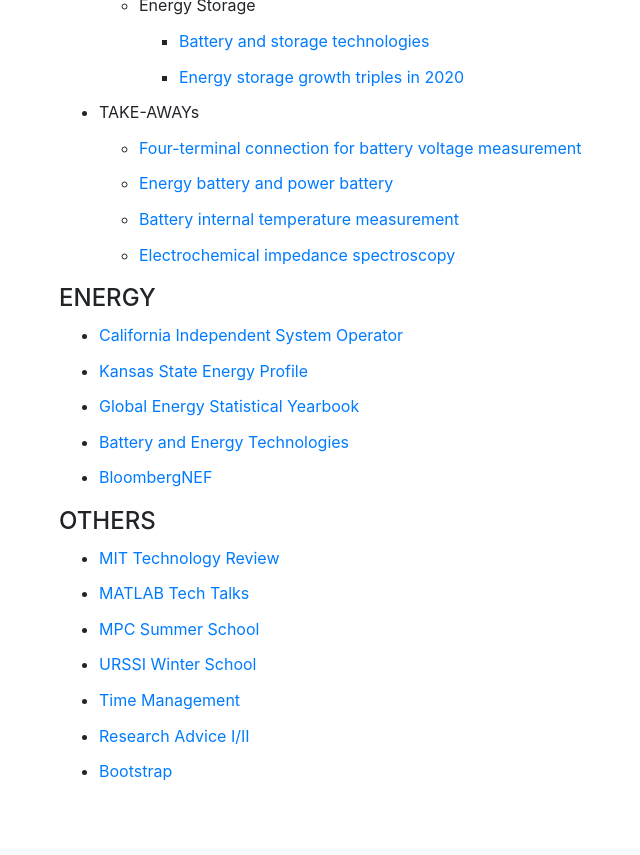
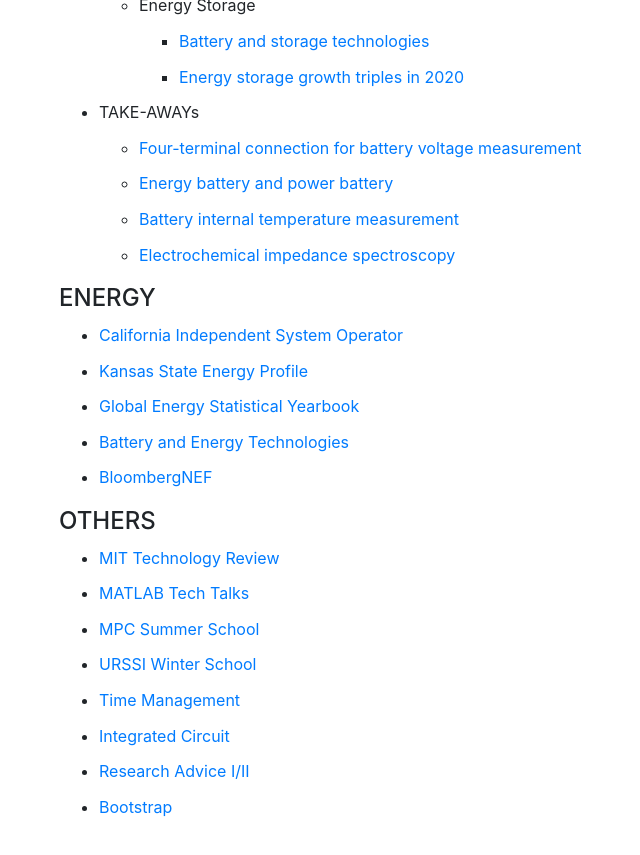
Before and after one commit to ningtian/ningtian.github.io, a Jekyll site: the page links/index.html, which Jekyll copies as it is, in a window 1280 px wide and 900 px high, scrolled down 1576 px. Shown: the top 855 px of the window, without its empty margins (121-761 px from the left). Built offline with Jekyll 4.4.1, drawn with Linux system fonts in a browser that asks for light colours.

Commit message:
Update index.html

```diff
--- a/links/index.html
+++ b/links/index.html
@@ -165,6 +165,7 @@
 
 
 	        <li><a href="https://web.wpi.edu/Images/CMS/ARC/16_Traits_of_effective_tm.pdf">Time Management </a></li>
+		<li><a href="https://learn.sparkfun.com/tutorials/integrated-circuits/all">Integrated Circuit </a></li>
 
 		<li>
 		    <a href="http://taoxie.cs.illinois.edu/advice.htm#phd">Research Advice I</a><a href="https://www.microsoft.com/en-us/research/academic-program/write-great-research-paper/">/II</a>
```
